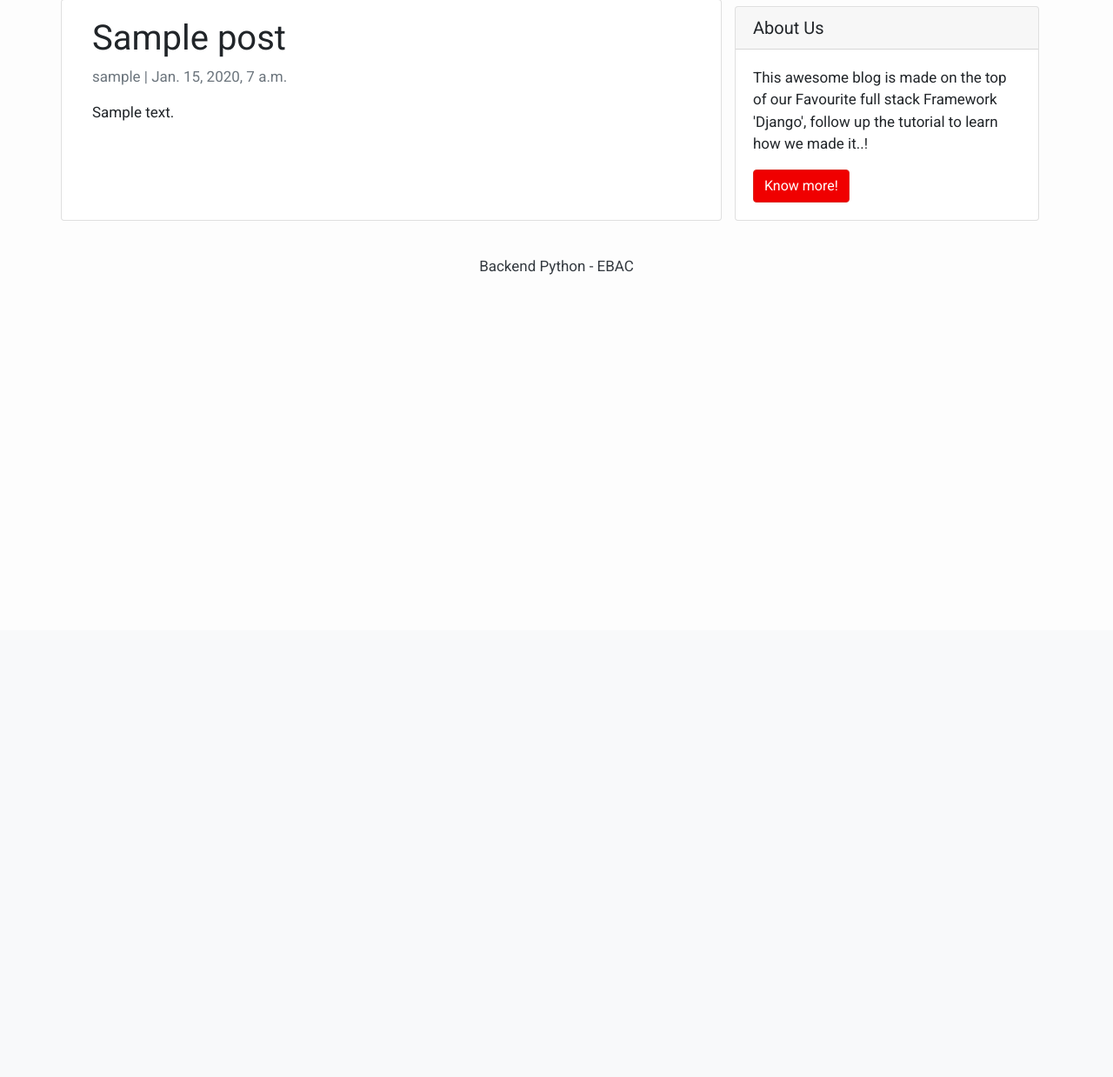
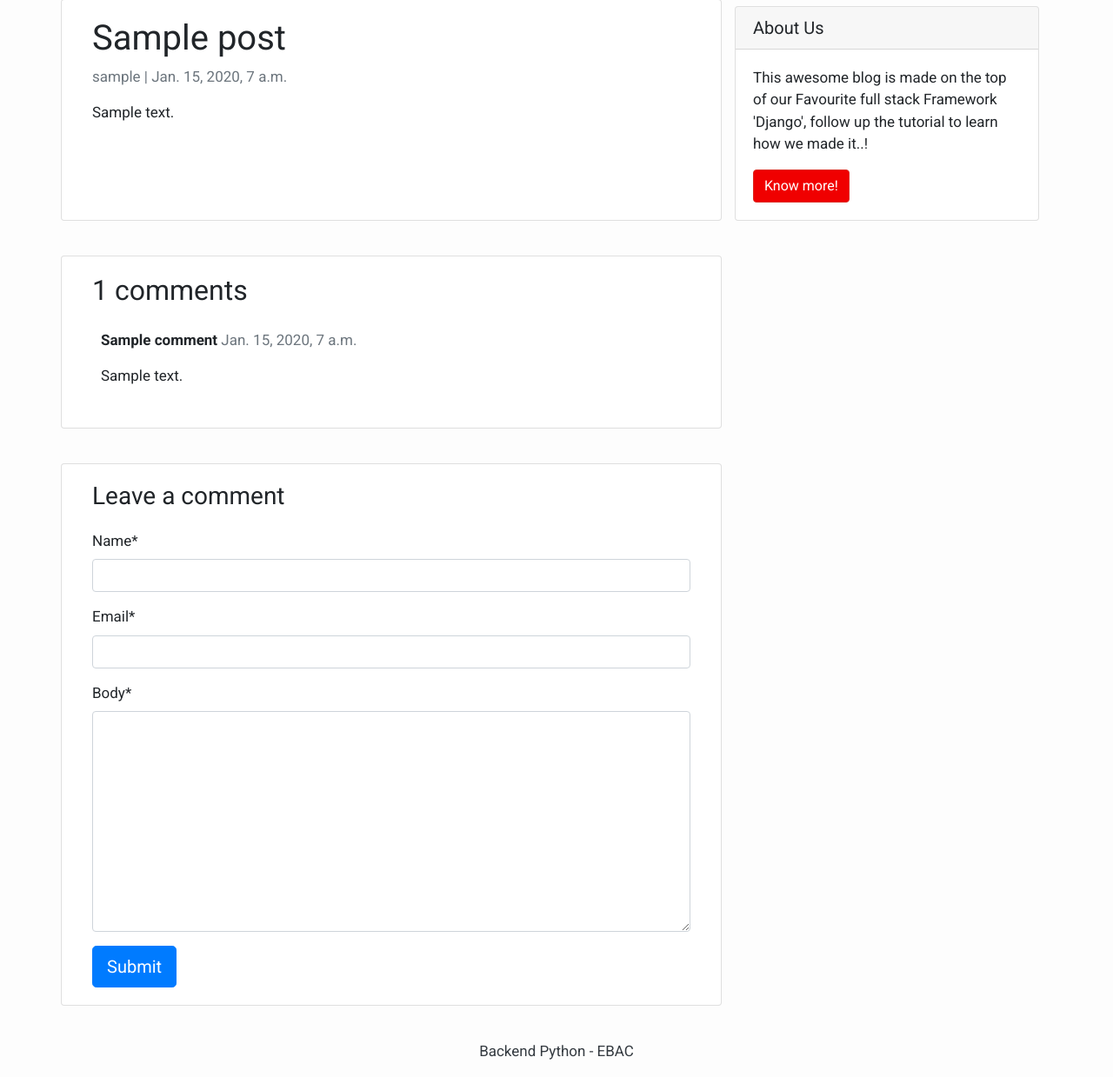
Before and after one commit to ncholasb/my-personal-blog, a Django app: a page that uses mysite/templates/post_detail.html in a window 1280 px wide. Shown: the part 75-1314 px from the top of the page at 87% size. Before the commit the page ends 391 px from the top, so only its background shows below. Run offline with Django 3.2, Linux system fonts and the light colour scheme; tables that the repository leaves empty hold one stand-in row (values such as "Sample post"); some libraries are stand-ins or nearby versions.

Commit message:
Feat: Add comment field for Posts

```diff
--- /dev/null
+++ b/mysite/blog/forms.py
@@ -0,0 +1,8 @@
+from .models import Comment
+from django import forms
+
+
+class CommentForm(forms.ModelForm):
+    class Meta:
+        model = Comment
+        fields = ('name', 'email', 'body')
--- a/mysite/blog/models/__init__.py
+++ b/mysite/blog/models/__init__.py
@@ -1 +1,2 @@
 from .post import Post
+from .comment import Comment
--- /dev/null
+++ b/mysite/blog/models/comment.py
@@ -0,0 +1,19 @@
+from django.db import models
+from blog.models import Post
+
+
+class Comment(models.Model):
+    # post.comments.all()
+    post = models.ForeignKey(
+        Post, on_delete=models.CASCADE, related_name='comments')
+    name = models.CharField(max_length=80)
+    email = models.EmailField()
+    body = models.TextField()
+    created_on = models.DateTimeField(auto_now_add=True)
+    active = models.BooleanField(default=False)
+
+    class Meta:
+        ordering = ['created_on']
+
+    def __str__(self):
+        return 'Comment {} by {}'.format(self.body, self.name)
--- a/mysite/blog/urls.py
+++ b/mysite/blog/urls.py
@@ -5,5 +5,6 @@ from blog import views
 
 urlpatterns = [
     path("", views.PostView.as_view(), name="home"),
-    path("<slug:slug>/", views.PostDetail.as_view(), name="post_detail"),
+    # path("<slug:slug>/", views.PostDetail.as_view(), name="post_detail"),
+    path("<slug:slug>/", views.post_detail, name="post_detail"),
 ]
--- a/mysite/blog/views/__init__.py
+++ b/mysite/blog/views/__init__.py
@@ -1,2 +1,2 @@
 from .post_view import PostView
-from .post_view import PostDetail
+from .post_view import post_detail
--- a/mysite/blog/views/post_view.py
+++ b/mysite/blog/views/post_view.py
@@ -1,5 +1,7 @@
+from django.shortcuts import render, get_object_or_404
 from django.views import generic
 from blog.models import Post
+from blog.forms import CommentForm
 
 
 class PostView(generic.ListView):
@@ -7,6 +9,30 @@ class PostView(generic.ListView):
     template_name = 'index.html'
 
 
-class PostDetail(generic.DetailView):
-    model = Post
+# class PostDetail(generic.DetailView):
+#     model = Post
+#     template_name = 'post_detail.html'
+
+
+def post_detail(request, slug):
     template_name = 'post_detail.html'
+    post = get_object_or_404(Post, slug=slug)
+    comments = post.comments.filter(active=True).order_by('-created_on')
+    new_comment = None
+
+    if request.method == 'POST':
+        comment_form = CommentForm(data=request.POST)
+        if comment_form.is_valid():
+            new_comment = comment_form.save(commit=False)
+            new_comment.post = post
+            new_comment.save()
+    else:
+        comment_form = CommentForm()
+
+    return render(request, template_name,
+                  {
+                      'post': post,
+                      'comments': comments,
+                      'new_comment': new_comment,
+                      'comment_form': comment_form
+                  })
--- a/mysite/mysite/settings.py
+++ b/mysite/mysite/settings.py
@@ -40,6 +40,7 @@ INSTALLED_APPS = [
     'django.contrib.messages',
     'django.contrib.staticfiles',
     'blog',
+    'crispy_forms',
 ]
 
 MIDDLEWARE = [
@@ -122,6 +123,8 @@ USE_TZ = True
 
 STATIC_URL = '/static/'
 
+CRISPY_TEMPLATE_PACK = 'bootstrap4'
+
 # Default primary key field type
 # https://docs.djangoproject.com/en/3.2/ref/settings/#default-auto-field
 
--- a/mysite/templates/post_detail.html
+++ b/mysite/templates/post_detail.html
@@ -1,4 +1,5 @@
 {% extends 'base.html' %} {% block content %}
+{% load crispy_forms_tags %}
 
 <div class="container">
     <div class="row">
@@ -10,6 +11,46 @@
             </div>
         </div>
         {% block sidebar %} {% include 'sidebar.html' %} {% endblock sidebar %}
+
+        <div class="col-md-8 card mb-4  mt-3 ">
+            <div class="card-body">
+                <!-- comments -->
+                {% with comments.count as total_comments %}
+                <h2>{{ total_comments }} comments</h2>
+
+                <p>
+                    {% endwith %} {% for comment in comments %}
+                </p>
+
+                <div class="comments" style="padding: 10px;">
+                    <p class="font-weight-bold">
+                        {{ comment.name }}
+                        <span class=" text-muted font-weight-normal">
+                            {{ comment.created_on }}
+                        </span>
+                    </p>
+                    {{ comment.body | linebreaks }}
+                </div>
+
+                {% endfor %}
+            </div>
+        </div>
+        <div class="col-md-8 card mb-4  mt-3 ">
+            <div class="card-body">
+                {% if new_comment %}
+                <div class="alert alert-success" role="alert">
+                    Your comment is awaiting moderation
+                </div>
+                {% else %}
+                <h3>Leave a comment</h3>
+                <form method="post" style="margin-top: 1.3em;">
+                    {{ comment_form | crispy }}
+                    {% csrf_token %}
+                    <button type="submit" class="btn btn-primary  btn-lg">Submit</button>
+                </form>
+                {% endif %}
+            </div>
+        </div>
     </div>
 </div>
 
```
Also changed, not shown: mysite/blog/admin.py (+9 -2 lines), mysite/blog/migrations/0002_comment.py (added).
